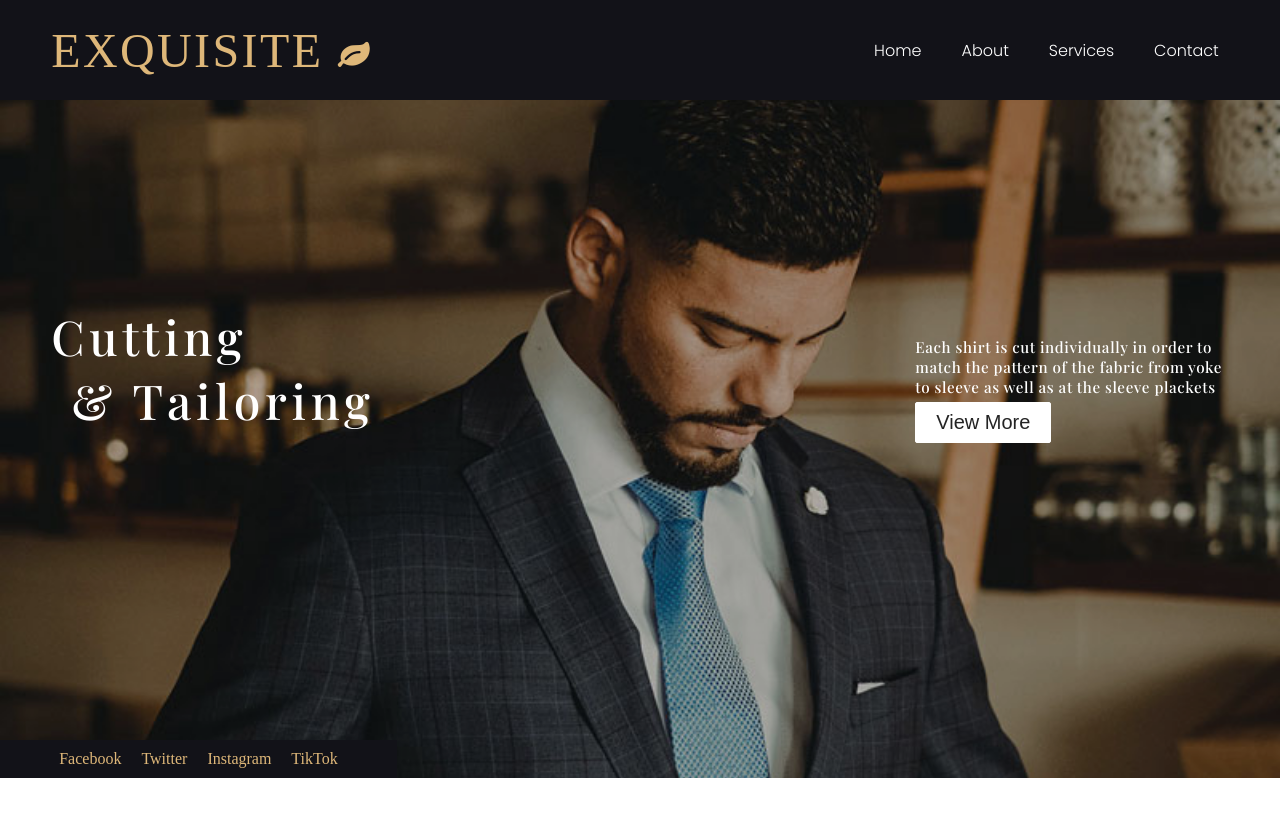
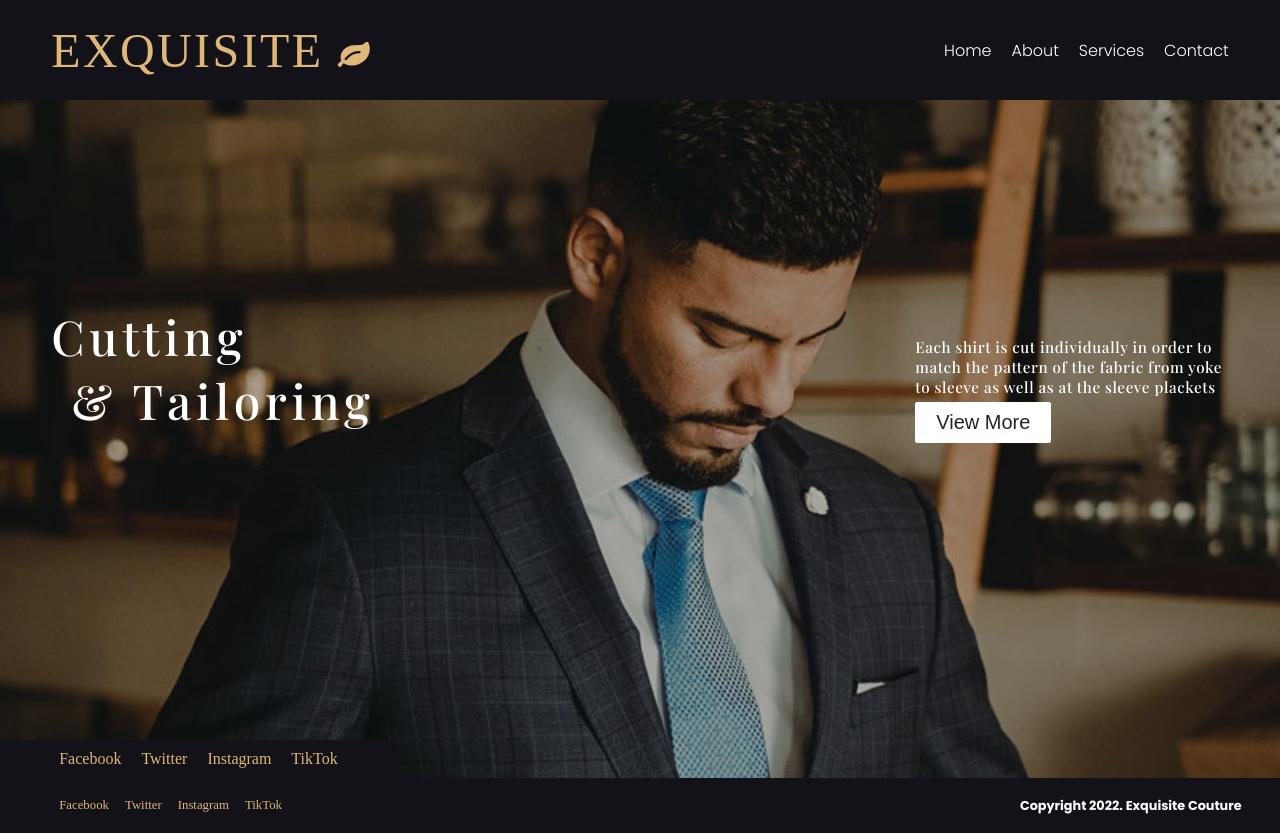
Before and after one commit to Dipsaint1/Exquisite-Couture, a React (Create React App) app: page / in a window 1280 px wide. Before the commit the page ends 800 px from the top, so only its background shows below. Built offline with nearby package versions, Linux system fonts and the light colour scheme; a web font is replaced by a local one.

Commit message:
Added Footer

```diff
--- a/src/App.js
+++ b/src/App.js
@@ -3,7 +3,8 @@ import "./App.css";
 import { BrowserRouter as Router, Routes, Route } from 'react-router-dom';
 
 import Navbar from "./components/Navbar";
-import HeroSection from "./components/HeroSection";
+import Home from "./components/Home";
+import Footer from "./components/Footer";
 
 
 function App(){
@@ -11,11 +12,14 @@ function App(){
     <>
       <Router>
         <Navbar />
+        <Routes>
+          <Route path='/' exact element={<Home />} />
 
-        <Routes>
-          <Route path="/" exact element={<HeroSection/>} />
         </Routes>
+        <Footer />
       </Router>
+
+
     </>
   );
 }
--- /dev/null
+++ b/src/components/Footer.css
@@ -0,0 +1,28 @@
+#footer{
+  background: #121218;
+  display: flex;
+  align-items: center;
+  padding: 10px 0;
+}
+.footer-links{
+  display: flex;
+  padding: 10px 4%;
+}
+.footer-links > a{
+  color: #deb779;
+  text-decoration: none;
+  font-size: 0.8rem;
+  font-weight: light;
+  margin: 0 8px;
+}
+
+.footer-copyright{
+  display: block;
+  margin-right: 3%;
+  color: #fff;
+  text-align: end;
+  width: 100%;
+  font-family: 'poppins';
+  font-size: 0.8rem;
+  font-weight: 300;
+}
--- /dev/null
+++ b/src/components/Footer.js
@@ -0,0 +1,27 @@
+import React from 'react';
+import { Link } from 'react-router-dom';
+import "./Footer.css";
+
+
+function Footer() {
+
+  const date = new Date().getFullYear();
+  // const d = date.getFullYear();
+
+  return (
+    <section id="footer">
+      <div className='footer-links'>
+        <Link to="/"><span> Facebook </span> </Link>
+        <Link to="/"><span> Twitter </span> </Link>
+        <Link to="/"><span> Instagram </span> </Link>
+        <Link to="/"><span> TikTok </span> </Link>
+      </div>
+
+      <div className="footer-copyright">
+        <strong>Copyright {date}. Exquisite Couture</strong>
+      </div>
+    </section>
+  )
+}
+
+export default Footer
--- a/src/components/Home.js
+++ b/src/components/Home.js
@@ -0,0 +1,14 @@
+import React from 'react';
+import "../App.css";
+import HeroSection from "../components/HeroSection";
+
+
+function Home() {
+  return (
+    <>
+      <HeroSection />
+    </>
+  )
+}
+
+export default Home;
--- a/src/components/Navbar.css
+++ b/src/components/Navbar.css
@@ -3,6 +3,7 @@
   height: 100px;
   top: 0;
   position: sticky;
+  z-index: 1;
 }
 .navbar-container{
   height: 100px;
@@ -49,12 +50,10 @@
   color: white;
   font-weight: 300;
   font-size: 1rem;
-  margin: 0 10px;
 }
 
 .nav-links:hover{
   background: #deb779;
-  padding: 5px;
   border-radius: 3px;
 }
 
@@ -64,6 +63,10 @@
 
 
 @media screen and (max-width: 960px){
+
+  .menu-icon{
+    display: block;
+  }
 
   .logo-container{
     flex-basis: 40%;
@@ -109,9 +112,10 @@
     display: block;
     text-align: center;
     width: 100%;
-    /* transition: all 0.7s ease; */
+    transition: all 0.7s ease;
+    cursor: pointer;
+  }
 
-  }
   .nav-links:hover{
     background: #deb779;
     transition: all 1.7s ease;
```
Also changed, not shown: src/components/Contact.css (added), src/components/Contact.js (added).
